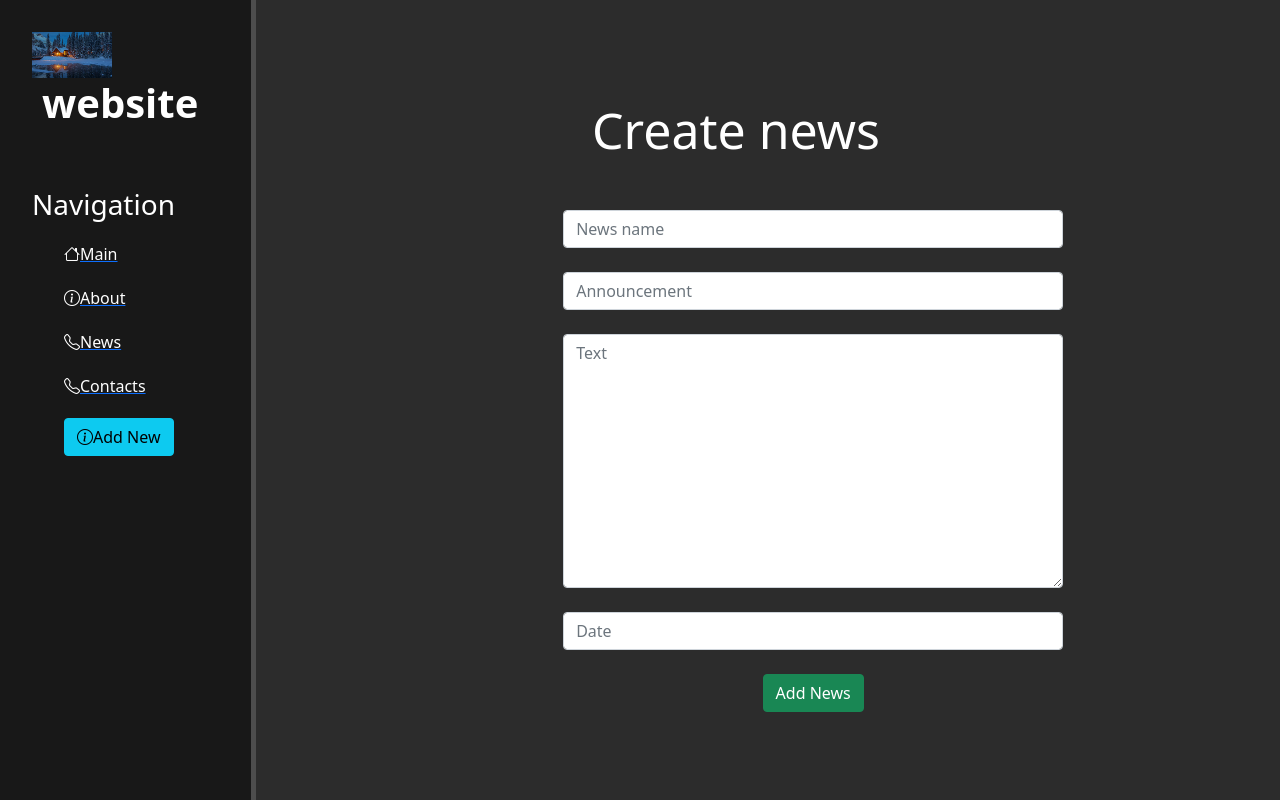
After one commit to TimurPuchinsky/site-project, a Django app: page /news/create in a window 1280 px wide. The commit adds this page. Run offline with Django 3.2, Linux system fonts and the light colour scheme; some libraries are stand-ins or nearby versions.

Commit message:
Форма для добавления записей в БД

```diff
--- a/Site/website/main/static/main/css/main.css
+++ b/Site/website/main/static/main/css/main.css
@@ -64,3 +64,9 @@ main .features p {max-width: 400px; margin: 20px auto}
     text-align: left;
     width: 400px;
 }
+
+form {
+    margin-left: 32%;
+    width: 500px;
+    margin-top: 50px;
+}
--- a/Site/website/main/templates/main/layout.html
+++ b/Site/website/main/templates/main/layout.html
@@ -21,6 +21,7 @@
          <a href="{% url 'about' %}"><li><i class="bi bi-info-circle"></i></i>About</li></a>
          <a href="{% url 'news_home' %}"><li><i class="bi bi-telephone"></i></i>News</li></a>
          <a href=""><li><i class="bi bi-telephone"></i></i>Contacts</li></a>
+         <a href="{% url 'create' %}"><li><button class="btn btn-info"><i class="bi bi-info-circle"></i>Add New</button></li></a>
      </ul>
  </aside>
  <main>
--- /dev/null
+++ b/Site/website/news/forms.py
@@ -0,0 +1,27 @@
+from .models import Articles
+from django.forms import ModelForm, TextInput, DateTimeInput, Textarea
+
+
+class ArticlesForm(ModelForm):
+    class Meta:
+        model = Articles
+        fields = ['title', 'announcement', 'full_text', 'date']
+
+        widgets= {
+            "title": TextInput(attrs={
+                'class': 'form-control',
+                'placeholder': 'News name'
+            }),
+            "announcement": TextInput(attrs={
+                'class': 'form-control',
+                'placeholder': 'Announcement'
+            }),
+            "date": DateTimeInput(attrs={
+                'class': 'form-control',
+                'placeholder': 'Date'
+            }),
+            "full_text": Textarea(attrs={
+                'class': 'form-control',
+                'placeholder': 'Text'
+            }),
+        }
--- /dev/null
+++ b/Site/website/news/templates/news/create.html
@@ -0,0 +1,18 @@
+{% extends 'main/layout.html' %}
+{% block title %}Create news{% endblock %}
+
+{% block content %}
+    <div class="features">
+        <h1>Create news</h1>
+        <form method=post">
+            {% csrf_token %}
+            {{ form.title }}<br>
+            {{ form.announcement }}<br>
+            {{ form.full_text }}<br>
+            {{ form.date }}<br>
+            <span>{{ error }}</span>
+
+            <button class="btn btn-success" type="submit">Add News</button>
+        </form>
+    </div>
+{% endblock %}
--- a/Site/website/news/templates/news/news_home.html
+++ b/Site/website/news/templates/news/news_home.html
@@ -13,6 +13,6 @@
             {% endfor %}
         {% else %}
             <p> No news</p>
-        {% enif %}
+        {% endif %}
     </div>
 {% endblock %}
--- a/Site/website/news/urls.py
+++ b/Site/website/news/urls.py
@@ -3,4 +3,5 @@ from . import views
 
 urlpatterns = [
     path('', views.news_home, name='news_home'),
+    path('create', views.create, name='create')
 ]
--- a/Site/website/news/views.py
+++ b/Site/website/news/views.py
@@ -1,6 +1,26 @@
-from django.shortcuts import render
+from django.shortcuts import render, redirect
 from . models import Articles
+from .forms import ArticlesForm
 
 def news_home(request):
     news = Articles.objects.order_by('-date')
-    return render(request, 'news/news_home.html', {'news' : news })
+    return render(request, 'news/news_home.html', {'news': news})
+
+def create(request):
+    error = ''
+    if request.method == 'POST':
+        form = ArticlesForm(request.POST)
+        if form.is_valid():
+            form.save()
+            return redirect('home') # вернуться на главную страницу
+        else:
+            error = 'error'
+
+    form = ArticlesForm()
+
+    data = {
+        'form': form,
+        'error': error
+    }
+
+    return render(request, 'news/create.html', data)
```
Also changed, not shown: Site/website/db.sqlite3.
